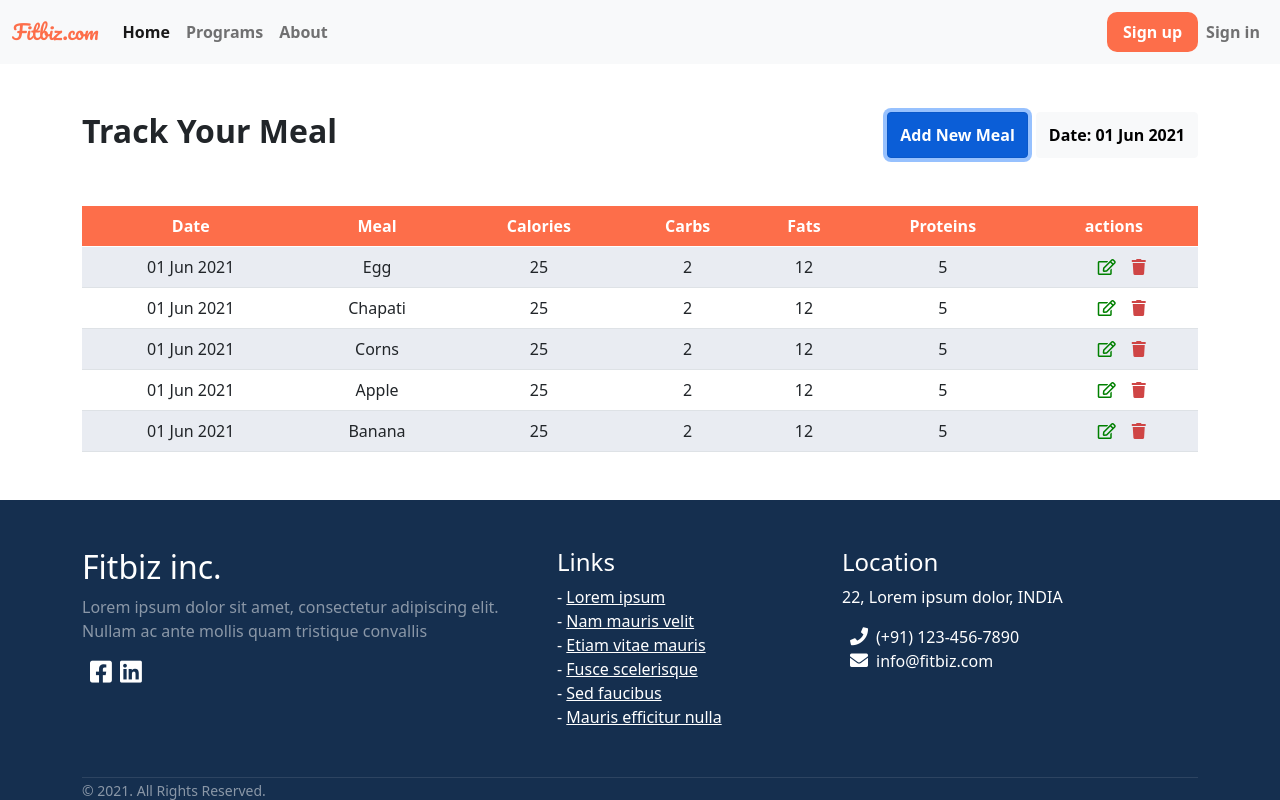
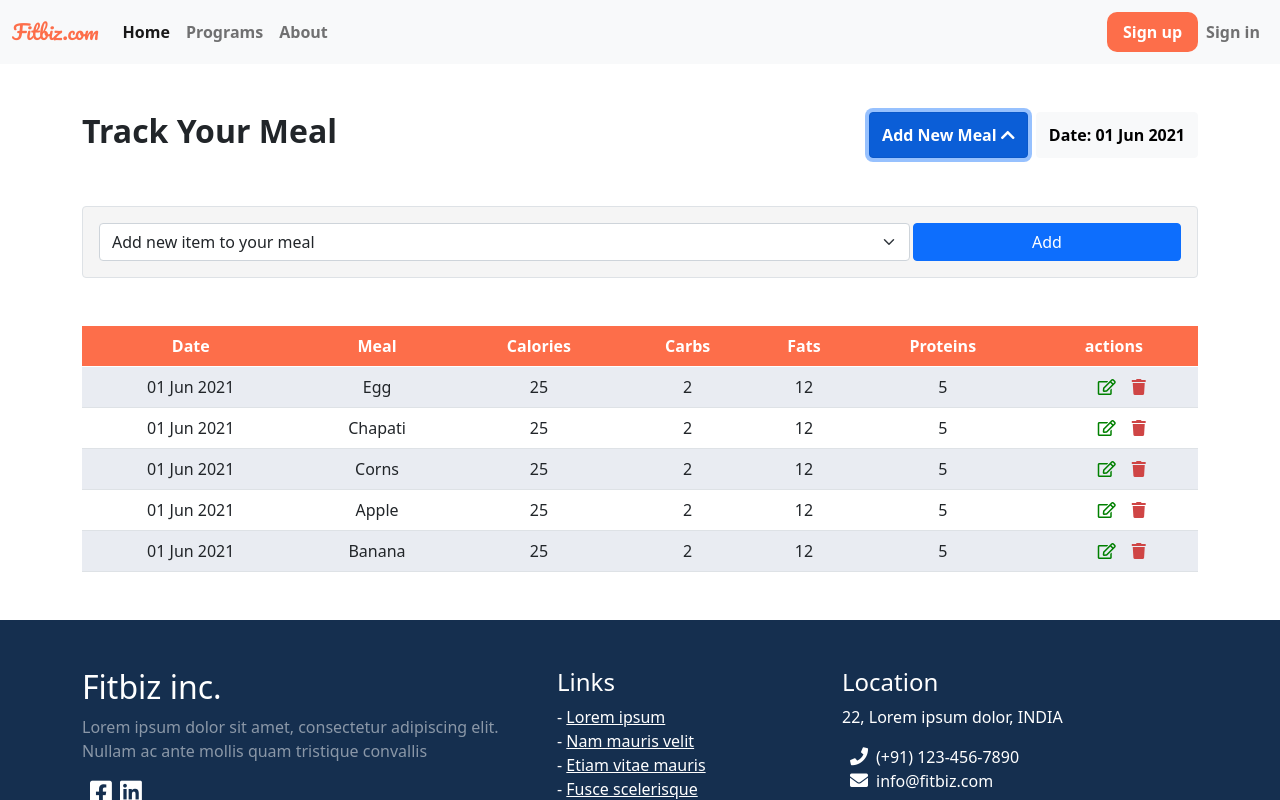
Before and after one commit to iamshubhamjangle/fitbiz-frontend, an Angular app: page /track-meal in a window 1280 px wide. Both pictures are taken after a click on the button "Add New Meal". Shown: the top 800 px of the page. Built offline with nearby package versions, Linux system fonts and the light colour scheme.

Commit message:
Added Meal Form

```diff
--- a/src/app/components/tracking/meal/meal.component.css
+++ b/src/app/components/tracking/meal/meal.component.css
@@ -22,3 +22,11 @@ i.fas.fa-trash {
 i.fas.fa-trash:hover {
     color: rgb(255, 0, 0);
 }
+
+.row {
+    --bs-gutter-x: 0.2rem;
+}
+
+#inputFormStyle {
+    background-color: #f5f5f5 !important
+}
--- a/src/app/components/tracking/meal/meal.component.html
+++ b/src/app/components/tracking/meal/meal.component.html
@@ -6,9 +6,36 @@
     <div class="d-flex flex-column flex-md-row justify-content-between">
         <h2 class="d-inline align-middle fw-bold">Track Your Meal</h2>
         <div class="d-flex flex-column flex-md-row">
-            <button class="btn btn-primary my-1 my-md-0 mx-md-2 fw-bold" type="button">Add New Meal</button>
+            <button class="btn btn-primary my-1 my-md-0 mx-md-2 fw-bold" type="button" (click)="demoButtonClick()">Add
+                New Meal <i class="fas fa-chevron-down"></i> </button>
             <button class="btn btn-light fw-bold" type="button">Date: 01 Jun 2021</button>
         </div>
+    </div>
+
+    <!-- spacing -->
+    <div class="my-5"></div>
+
+    <!-- Add New Form -->
+    <div class="border rounded p-3" id="inputFormStyle" *ngIf="showMyContainer">
+        <form>
+            <div class="row">
+                <div class="col">
+                    <select class="form-select" aria-label="Default select example">
+                        <option selected>Add new item to your meal</option>
+                        <option value="100001">Chapati</option>
+                        <option value="100002">Milk</option>
+                        <option value="100003">Egg</option>
+                        <option value="100005">Peanut Butter</option>
+                        <option value="100006">Mango Shake</option>
+                        <option value="100007">Peanuts</option>
+                        <option value="100008">Almonds</option>
+                    </select>
+                </div>
+                <div class="col-3">
+                    <button type="submit" class="btn btn-primary" style="width:100%">Add</button>
+                </div>
+            </div>
+        </form>
     </div>
 
     <!-- spacing -->
--- a/src/app/components/tracking/meal/meal.component.ts
+++ b/src/app/components/tracking/meal/meal.component.ts
@@ -12,4 +12,11 @@ export class MealComponent implements OnInit {
   ngOnInit(): void {
   }
 
+  showMyContainer: boolean = false;
+
+  demoButtonClick() {
+    this.showMyContainer = !this.showMyContainer;
+    $('i').toggleClass('fa-chevron-down fa-chevron-up');
+  }
+
 }
```
